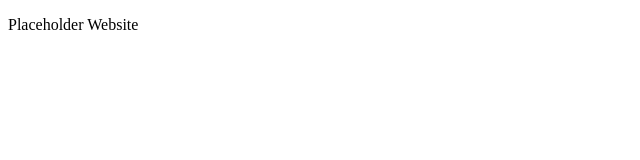
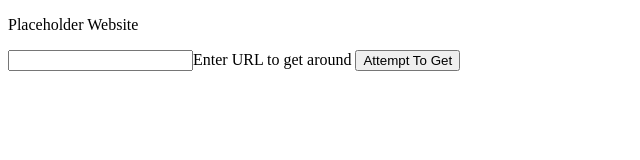
Before and after one commit to SY-Gato/GetRequestRedirect, a website: page public/index.html in a window 1280 px wide. Shown: the whole page, without its empty margins (0-640 px from the left). Drawn offline with Linux system fonts and the light colour scheme.

Commit message:
Update index.html

```diff
--- a/public/index.html
+++ b/public/index.html
@@ -5,5 +5,7 @@
   </head>
   <body>
     <p>Placeholder Website</p>
+    <input id="inlink">Enter URL to get around</input>
+    <button onclick="func">Attempt To Get</button>
   </body>
 </html>
```
